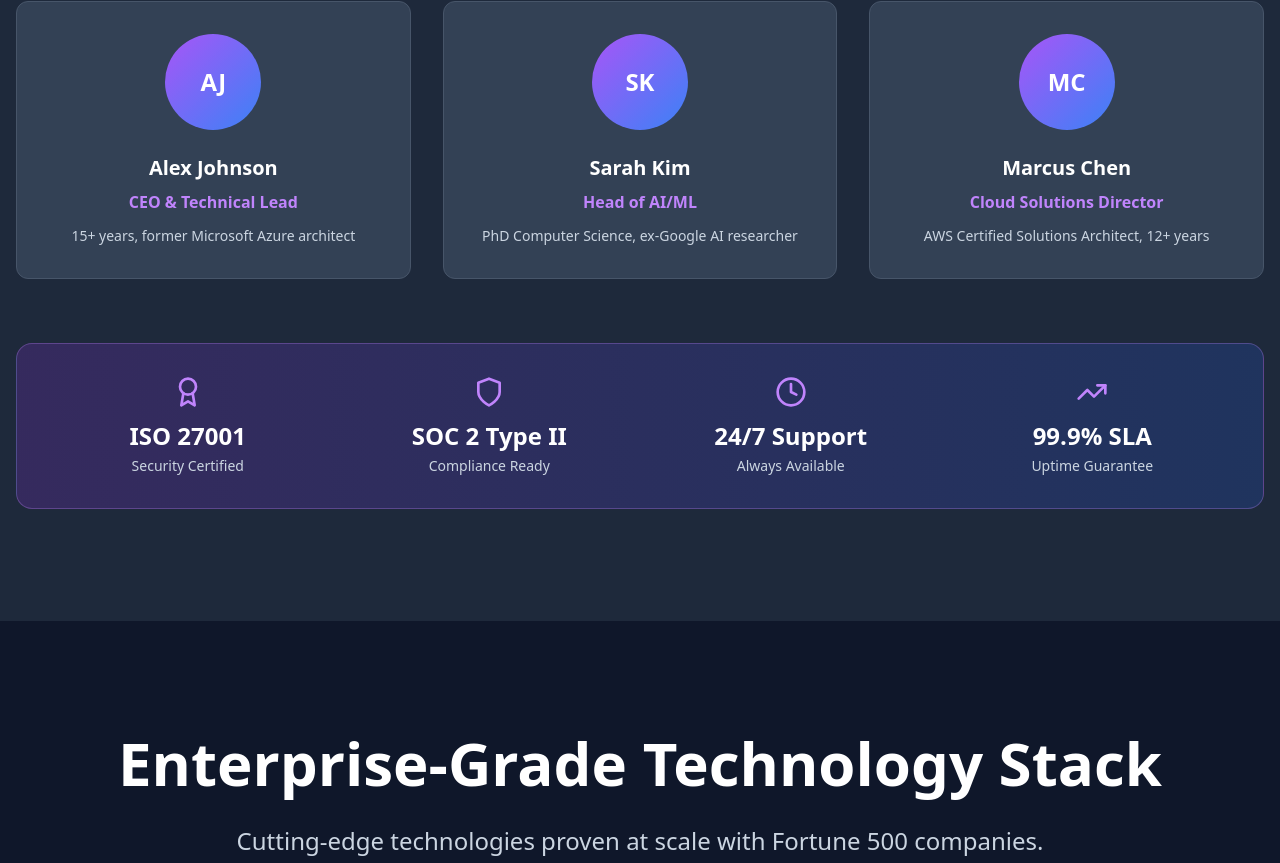
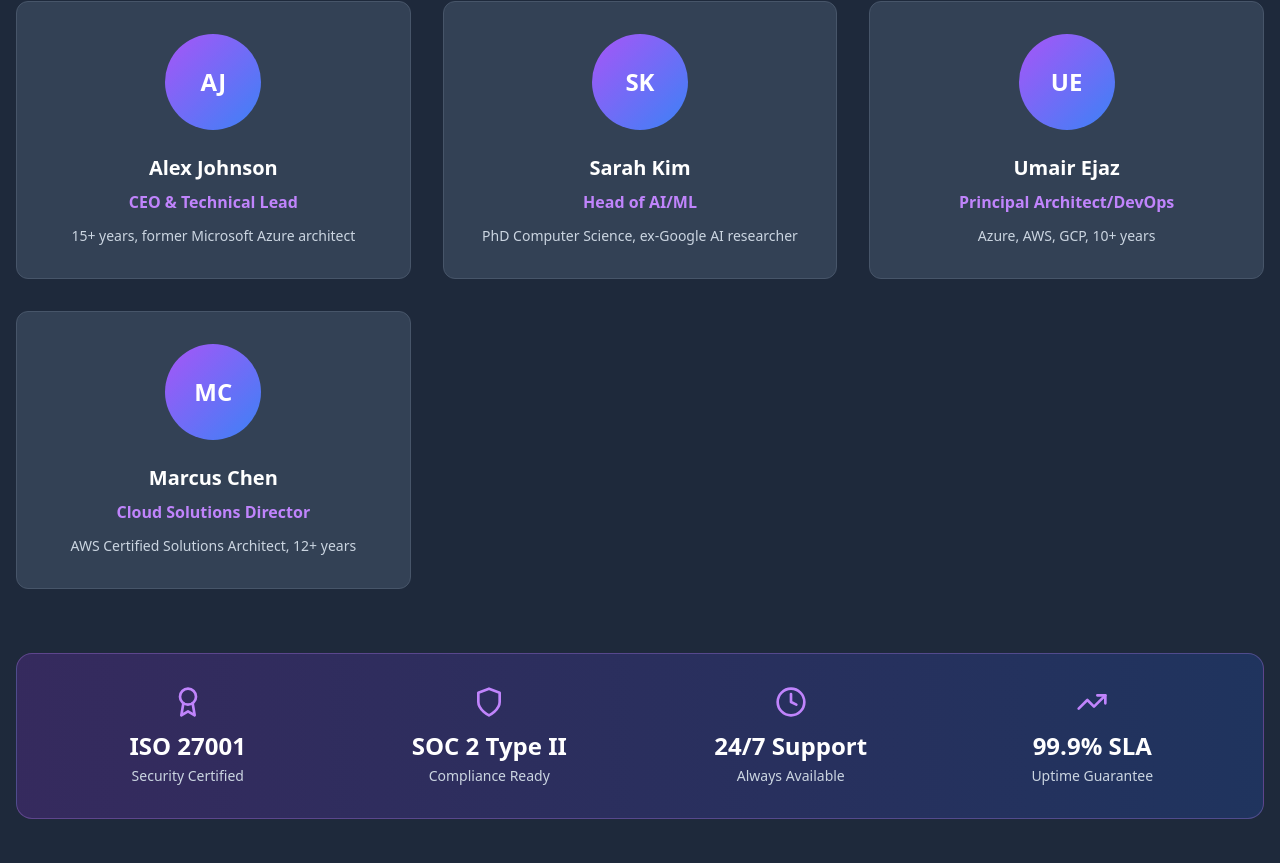
Before and after one commit to UmairEjaz01/digitalfusionsystems, a React (Create React App) app: page / in a window 1280 px wide. Shown: the part 5523-6386 px from the top of the page. Built offline with nearby package versions, Linux system fonts and the light colour scheme.

Commit message:
Update App.js

```diff
--- a/src/App.js
+++ b/src/App.js
@@ -208,6 +208,12 @@ const teamMembers = [
     title: "Head of AI/ML",
     credentials: "PhD Computer Science, ex-Google AI researcher",
     initials: "SK"
+  },
+  {
+    name: "Umair Ejaz",
+    title: "Principal Architect/DevOps",
+    credentials: "Azure, AWS, GCP, 10+ years",
+    initials: "UE"
   },
   {
     name: "Marcus Chen",
```
